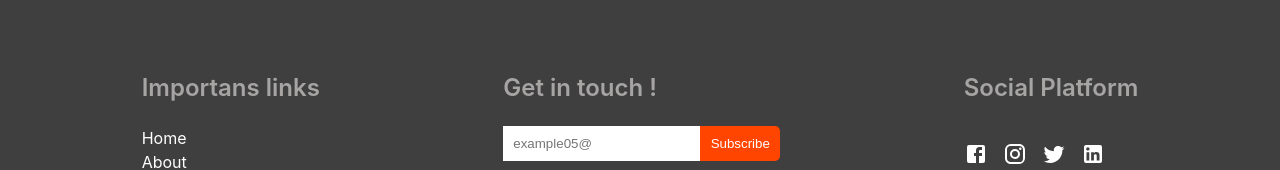
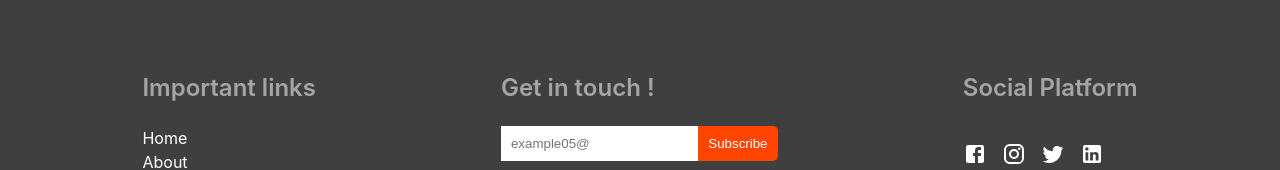
Before and after one commit to varun2799dev/Food-Deli, a React (Create React App) app in the folder frontend/: page /login in a window 1280 px wide. Shown: the part 1004-1174 px from the top of the page. Built offline with nearby package versions, Linux system fonts and the light colour scheme.

Commit message:
Important links

```diff
--- a/frontend/src/components/footer/Footer.jsx
+++ b/frontend/src/components/footer/Footer.jsx
@@ -8,7 +8,7 @@ const Footer = () => {
   return (
     <footer>
       <div className="footer-nav">
-        <h2>Importans links</h2>
+        <h2>Important links</h2>
         <NavLink to="/" className="footer-navlink">
           Home
         </NavLink>
```
